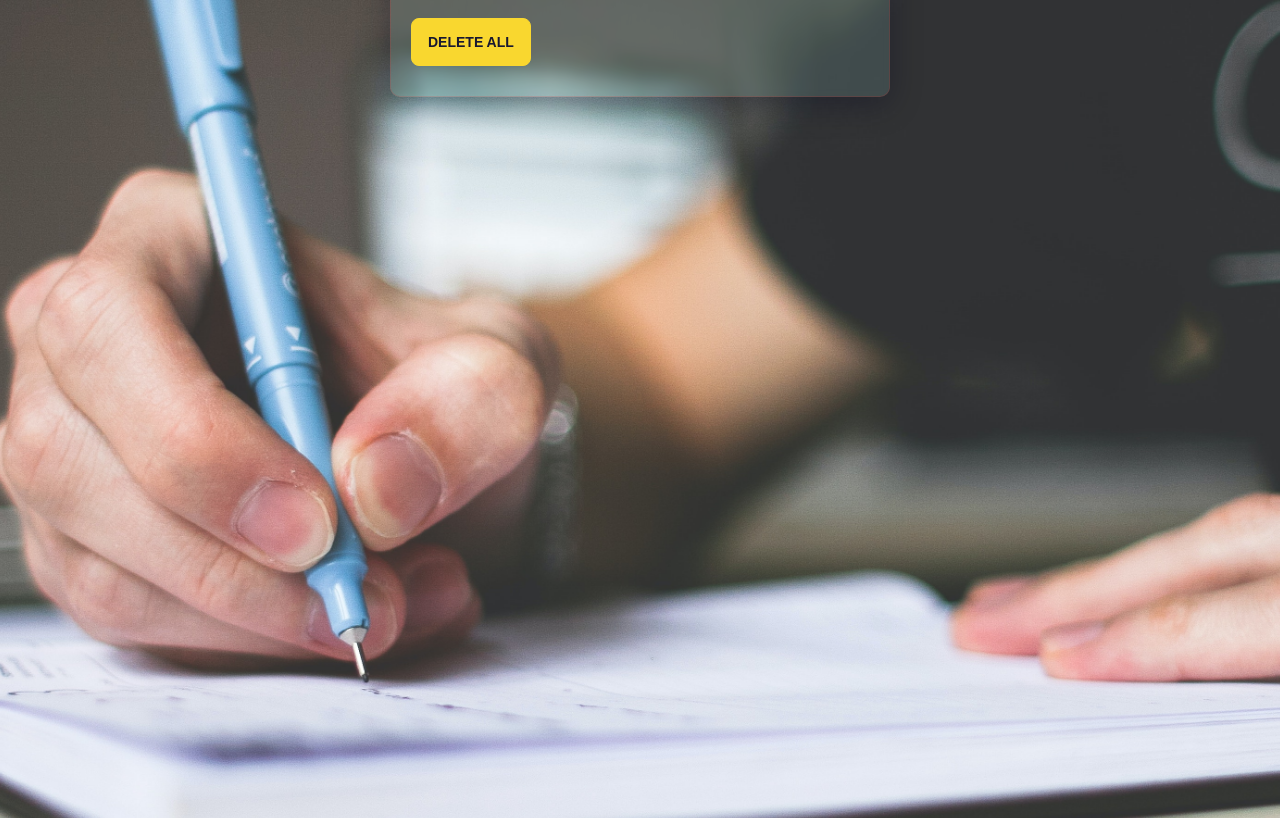
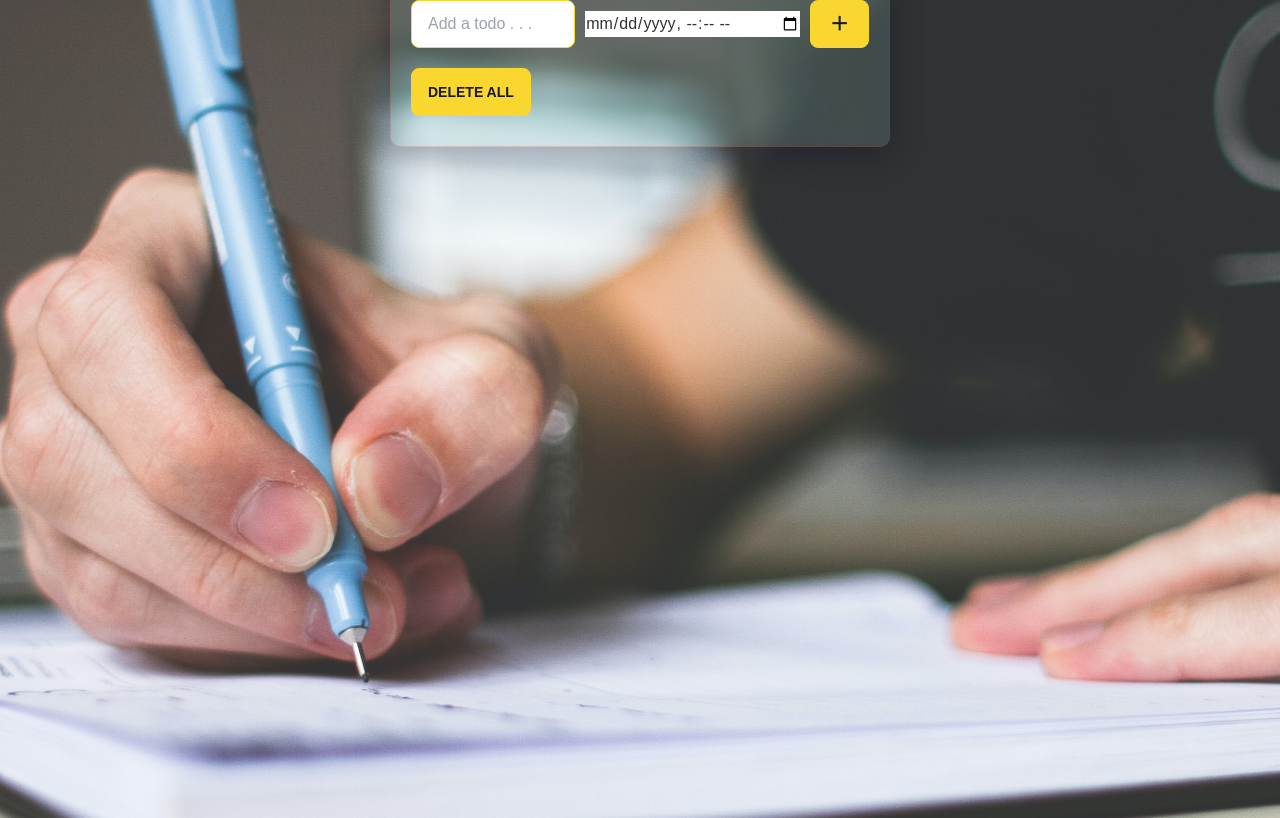
Before and after one commit to jks6404/OCTANET_JULY2, a plain HTML site: page index.html in a window 1280 px wide. Shown: the part 126-944 px from the top of the page. Drawn offline with nearby package versions, Linux system fonts and the light colour scheme; a web font is replaced by a local one.

Commit message:
Update style.css

```diff
--- a/style.css
+++ b/style.css
@@ -46,7 +46,7 @@ body{
     align-items: center;
     justify-content: center;
     flex-direction: column;
-    margin: 0 400px;
+    margin: 50px 400px;
     min-width: 500px;
     max-width: 1000px;
     background: rgba(157, 217, 215, 0.15);
```
